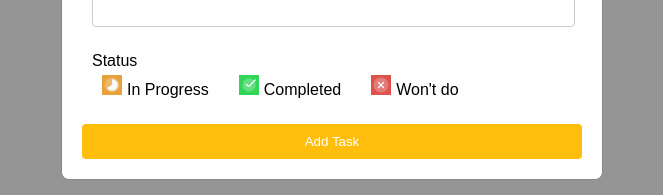
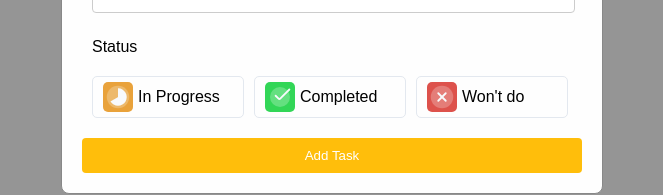
Before and after one commit to Daniel-Santiago-Acosta-1013/taskmaster, a Next.js app: page / in a window 1280 px wide. Both pictures are taken after a click on the element "Add new task". Shown: the part 481-676 px from the top of the page, without its empty margins (308-971 px from the left). Built offline with nearby package versions, Linux system fonts and the light colour scheme; no server answers; the database is empty.

Commit message:
Refactor TaskModal component to improve accessibility and update styles

```diff
--- a/src/components/TaskModal.tsx
+++ b/src/components/TaskModal.tsx
@@ -90,8 +90,8 @@ const TaskModal = ({ isOpen, onClose, task, onSave }: TaskModalProps) => {
                                     checked={status === option.value}
                                     onChange={() => setStatus(option.value as 'In Progress' | 'Completed' | "Won't do")}
                                 />
+                                <img src={option.icon} alt={option.label} style={{ backgroundColor: option.color }}/>
                                 <label htmlFor={option.value} >
-                                    <img src={option.icon} alt={option.label} style={{ backgroundColor: option.color }}/>
                                     {option.label}
                                 </label>
                             </div>
--- a/src/styles/Home.module.css
+++ b/src/styles/Home.module.css
@@ -91,12 +91,15 @@
 }
 
 .taskItem {
+    display: flex;
+    gap: 20px;
     background-color: #fff;
     border: 1px solid #eee;
     border-radius: 8px;
-    padding: 15px;
+    padding: 25px;
     margin-bottom: 10px;
     box-shadow: 0 2px 4px rgba(0, 0, 0, 0.1);
+    justify-content: flex-start;
 }
 
 .taskItem h3 {
@@ -159,15 +162,17 @@
 .statusOptions {
     display: flex;
     gap: 10px;
+    margin-top: 20px;
 }
 
 .statusOption {
     display: flex;
+    width: 130px;
     align-items: center;
     padding: 5px 10px;
     border-radius: 5px;
     cursor: pointer;
-    transition: background-color 0.3s ease;
+    border: solid 1px #E3E8EF;
 }
 
 .statusOption input {
@@ -176,6 +181,8 @@
 
 .statusOption img {
     margin-right: 5px;
+    border-radius: 5px;
+    width: 30px;
 }
 
 .statusOption label {
```
